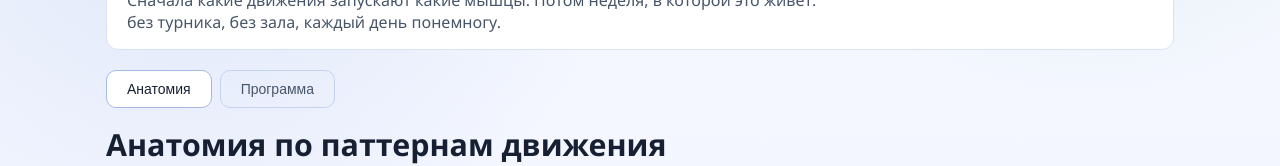
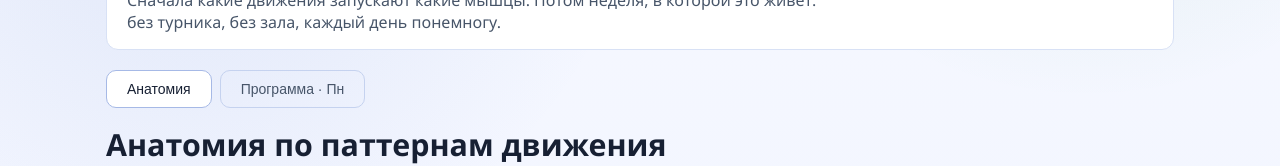
Before and after one commit to MikyViz/moosebroLab, a Vue app: page /workouts in a window 1280 px wide. Shown: the part 289-455 px from the top of the page. Built offline with nearby package versions, Linux system fonts and the light colour scheme.

Commit message:
refactor WorkoutsView to dynamically set active day and update program tab label

```diff
--- a/src/views/WorkoutsView.vue
+++ b/src/views/WorkoutsView.vue
@@ -10,12 +10,22 @@ type BodyView = 'front' | 'back'
 
 type WorkoutMode = 'full' | 'min'
 
+const weekdayIds = ['sun', 'mon', 'tue', 'wed', 'thu', 'fri', 'sat'] as const
+
+const getCurrentWeekdayId = () => weekdayIds[new Date().getDay()]
+
 const activeSection = ref<MainSection>('anatomy')
 const bodyView = ref<BodyView>('front')
 const activePatternId = ref(workoutPatterns[0]?.id ?? '')
-const activeDayId = ref('mon')
+const activeDayId = ref<string>(getCurrentWeekdayId())
 const workoutMode = ref<WorkoutMode>('full')
 const doneState = ref<Record<string, boolean>>({})
+
+const currentWeekdayLabel = new Intl.DateTimeFormat('ru-RU', { weekday: 'short' })
+  .format(new Date())
+  .replace(/^./, (char) => char.toUpperCase())
+
+const programTabLabel = `Программа · ${currentWeekdayLabel}`
 
 const activePattern = computed(() => workoutPatterns.find((item) => item.id === activePatternId.value) ?? workoutPatterns[0])
 const activeDay = computed(() => workoutWeek.find((item) => item.id === activeDayId.value) ?? workoutWeek[0])
@@ -38,6 +48,11 @@ const setPattern = (patternId: string) => {
   }
   activePatternId.value = pattern.id
   bodyView.value = pattern.view
+}
+
+const openProgramSection = () => {
+  activeSection.value = 'program'
+  activeDayId.value = getCurrentWeekdayId()
 }
 
 const setDay = (dayId: string) => {
@@ -68,7 +83,7 @@ const isExerciseDone = (dayId: string, index: number) => !!doneState.value[getEx
 
     <nav class="section-nav study-tabs">
       <button class="study-tab" :class="{ active: activeSection === 'anatomy' }" @click="activeSection = 'anatomy'">Анатомия</button>
-      <button class="study-tab" :class="{ active: activeSection === 'program' }" @click="activeSection = 'program'">Программа</button>
+      <button class="study-tab" :class="{ active: activeSection === 'program' }" @click="openProgramSection">{{ programTabLabel }}</button>
     </nav>
 
     <section v-show="activeSection === 'anatomy'" class="content-section">
```
